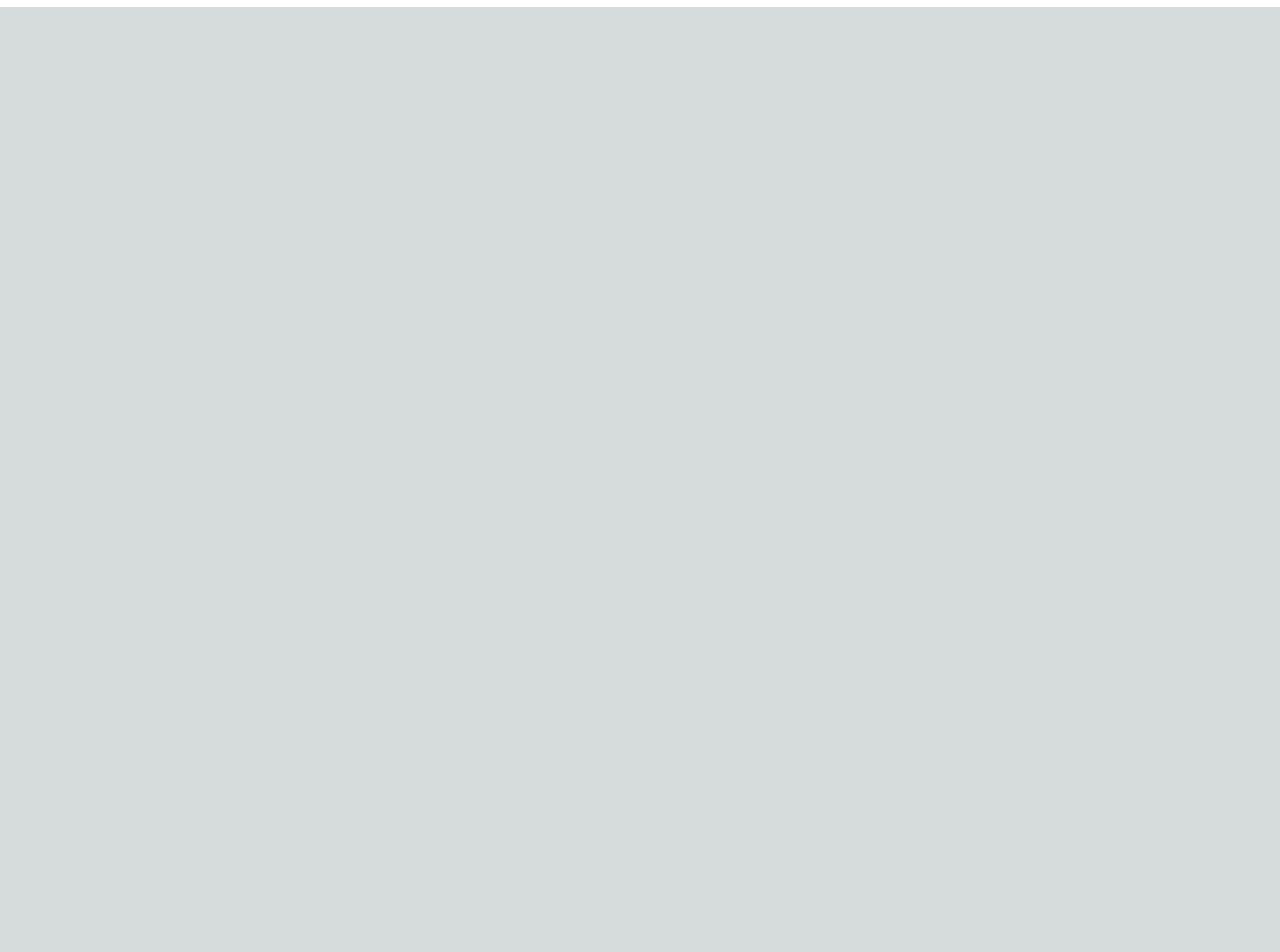
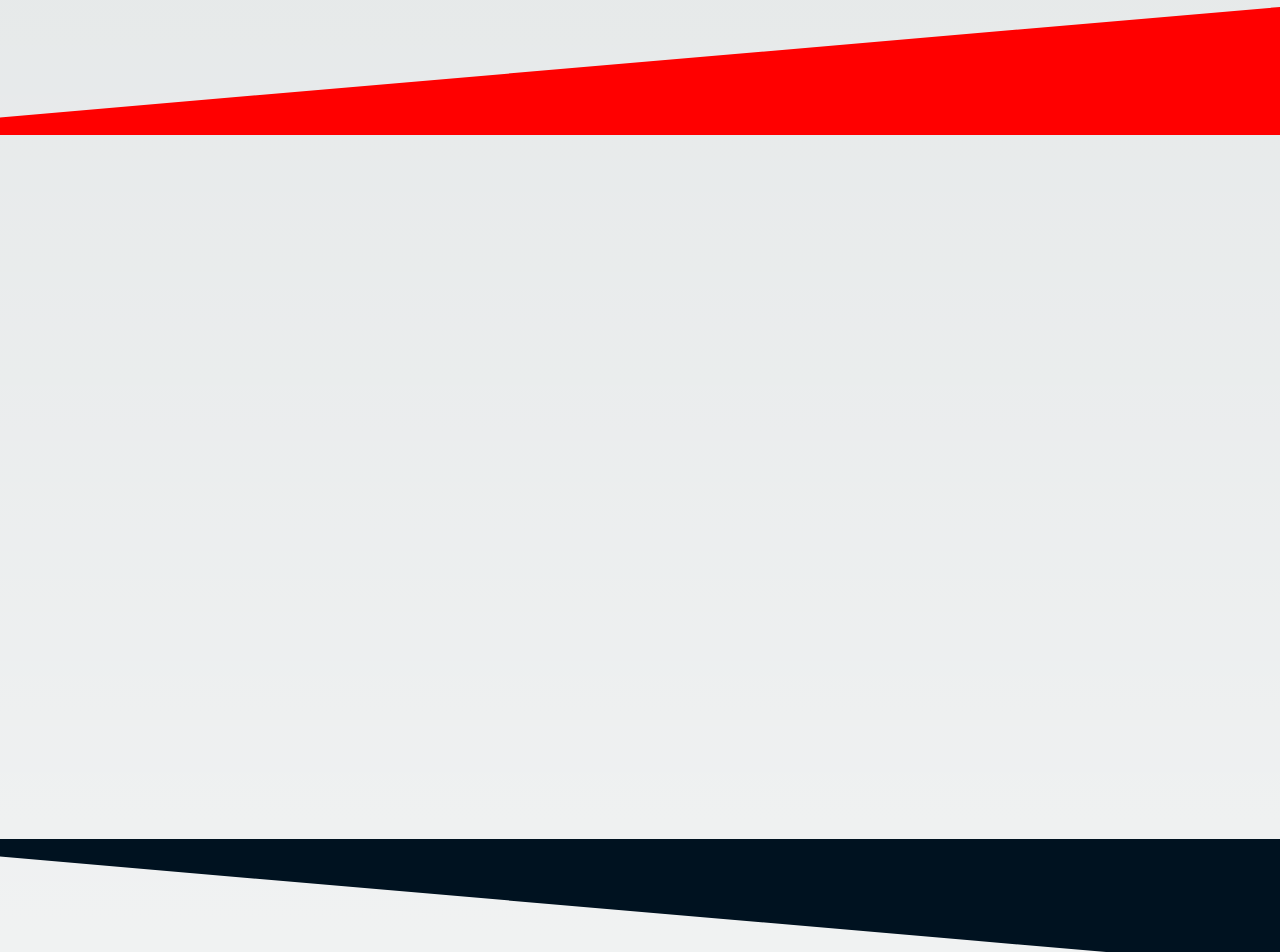
Before and after one commit to makyiabonner/portfolio, a Next.js app: page / in a window 1280 px wide. Shown: the part 1600-2552 px from the top of the page. Before the commit the page ends 1607 px from the top, so only its background shows below. Built offline with nearby package versions, Linux system fonts and the light colour scheme; a web font is replaced by a local one.

Commit message:
chore: added more shape dividers

```diff
--- a/src/pages/index.js
+++ b/src/pages/index.js
@@ -35,6 +35,15 @@ export default function Home() {
       </main>
       <svg  data-name="Layer 1" xmlns="http://www.w3.org/2000/svg" viewBox="0 0 1200 120" preserveAspectRatio="none" ><path  d="M1200 120L0 16.48 0 0 1200 0 1200 120z" class="shape-fill" fill="#001220" fill-opacity="1"></path></svg>
       <section className={styles.secondMain}></section>
+      <svg data-name="Layer 1" xmlns="http://www.w3.org/2000/svg" viewBox="0 0 1200 120" preserveAspectRatio="none">
+        <path d="M1200 0L0 103.52 0 120 1200 120 1200 0z" className="shape-fill" fill="red"></path>
+      </svg>
+      <section className={styles.secondMain}></section>
+      <svg  data-name="Layer 1" xmlns="http://www.w3.org/2000/svg" viewBox="0 0 1200 120" preserveAspectRatio="none" ><path  d="M1200 120L0 16.48 0 0 1200 0 1200 120z" class="shape-fill" fill="#001220" fill-opacity="1"></path></svg>
+      <section className={styles.secondMain}></section>
+      <section className={styles.secondMain}></section>
+
+
     </>
   )
 }
```
